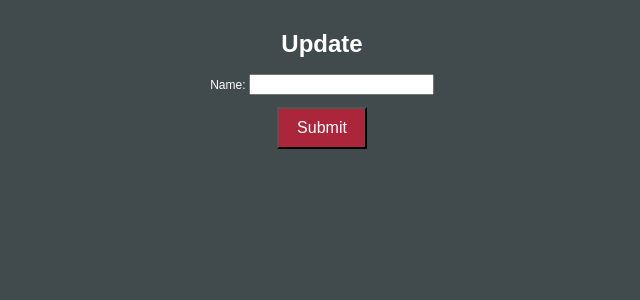
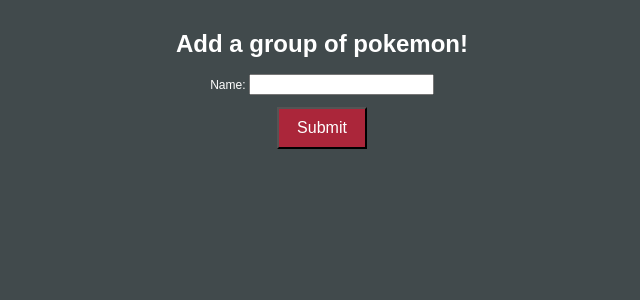
Before and after one commit to Kaeriv93/finch-lab, a Django app: page /groups/ in a window 1280 px wide. Shown: the part 25-325 px from the top of the page, without its empty margins (318-958 px from the left). Run offline with Django 4.2, Linux system fonts and the light colour scheme; some libraries are stand-ins or nearby versions; some web fonts are replaced.

Commit message:
small thing

```diff
--- a/pokemon_app/templates/group_create.html
+++ b/pokemon_app/templates/group_create.html
@@ -1,5 +1,5 @@
 {% extends 'base.html' %} {% block content %}
-<h1>Update {{pokemon.name}}</h1>
+<h1>Add a group of pokemon!</h1>
 
 <form action="" method="post">
   {% csrf_token %} {{form.as_p}} <input type="submit" value="Submit" />
```
